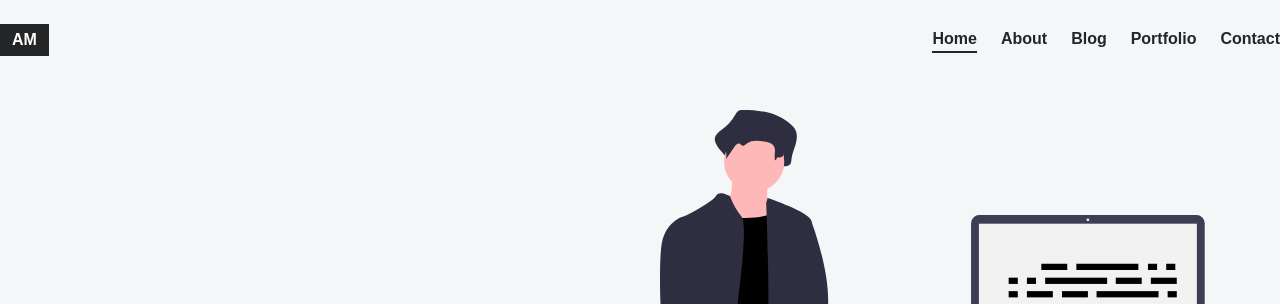
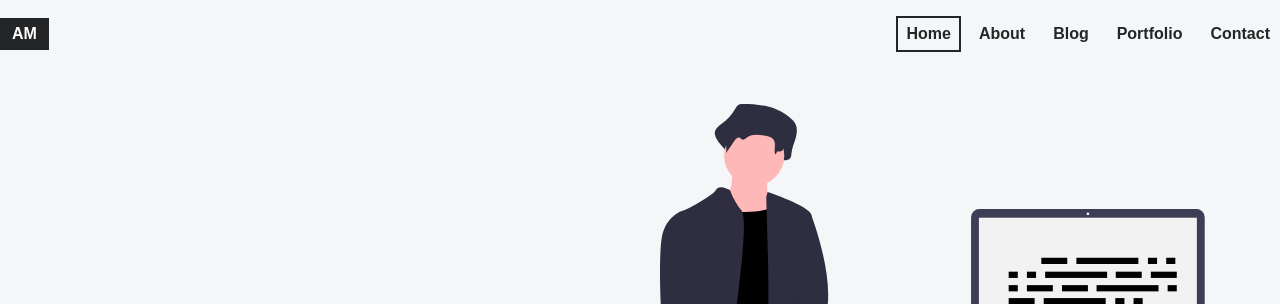
Before and after one commit to angelmtztrc/portfolio, a Gatsby site: page / in a window 1280 px wide. Shown: the top 304 px of the page. Built offline with nearby package versions, Linux system fonts and the light colour scheme; Gatsby itself is replaced by a stand-in of ours; a web font is replaced by a local one.

Commit message:
💄 styles(navbar): full border in links

```diff
--- a/src/components/Navbar.js
+++ b/src/components/Navbar.js
@@ -14,7 +14,7 @@ const Navbar = () => {
 
   return (
     <header className="w-full">
-      <div className="container flex flex-wrap items-center justify-between mx-auto px-6 py-4 lg:px-0 lg:py-6">
+      <div className="container flex flex-wrap items-center justify-between mx-auto px-6 py-3 lg:px-0 lg:py-4">
         <Link to="/" className="flex items-center px-3 py-2 bg-dark-primary">
           <span className="text-light-primary font-display font-bold leading-none">
             AM
@@ -35,35 +35,35 @@ const Navbar = () => {
         >
           <Link
             to="/"
-            className="lg:hover:text-dark-primary lg:hover:bg-transparent lg:hover:border-dark-primary mb-3 px-3 py-2 hover:text-light-primary font-bold hover:bg-dark-primary transition-colors duration-300 ease-in-out lg:mb-0 lg:px-0 lg:py-0 lg:border-b-2 lg:border-transparent"
+            className="lg:hover:text-dark-primary lg:hover:bg-transparent lg:hover:border-dark-primary mb-3 px-3 py-2 hover:text-light-primary font-bold hover:bg-dark-primary transition-colors duration-300 ease-in-out lg:mb-0 lg:px-2 lg:py-1 lg:border-2 lg:border-transparent"
             activeClassName="text-light-primary lg:text-dark-primary bg-dark-primary lg:bg-transparent lg:border-b-2 lg:border-dark-primary active-border"
           >
             Home
           </Link>
           <Link
             to="/about"
-            className="lg:hover:text-dark-primary lg:hover:bg-transparent lg:hover:border-dark-primary mb-3 px-3 py-2 hover:text-light-primary font-bold hover:bg-dark-primary transition-colors duration-300 ease-in-out lg:mb-0 lg:px-0 lg:py-0 lg:border-b-2 lg:border-transparent"
+            className="lg:hover:text-dark-primary lg:hover:bg-transparent lg:hover:border-dark-primary mb-3 px-3 py-2 hover:text-light-primary font-bold hover:bg-dark-primary transition-colors duration-300 ease-in-out lg:mb-0 lg:px-2 lg:py-0 lg:border-2 lg:border-transparent"
             activeClassName="text-light-primary lg:text-dark-primary bg-dark-primary lg:bg-transparent lg:border-b-2 lg:border-dark-primary active-border"
           >
             About
           </Link>
           <Link
             to="/blog"
-            className="lg:hover:text-dark-primary lg:hover:bg-transparent lg:hover:border-dark-primary mb-3 px-3 py-2 hover:text-light-primary font-bold hover:bg-dark-primary transition-colors duration-300 ease-in-out lg:mb-0 lg:px-0 lg:py-0 lg:border-b-2 lg:border-transparent"
+            className="lg:hover:text-dark-primary lg:hover:bg-transparent lg:hover:border-dark-primary mb-3 px-3 py-2 hover:text-light-primary font-bold hover:bg-dark-primary transition-colors duration-300 ease-in-out lg:mb-0 lg:px-2 lg:py-0 lg:border-2 lg:border-transparent"
             activeClassName="text-light-primary lg:text-dark-primary bg-dark-primary lg:bg-transparent lg:border-b-2 lg:border-dark-primary active-border"
           >
             Blog
           </Link>
           <Link
             to="/portfolio"
-            className="lg:hover:text-dark-primary lg:hover:bg-transparent lg:hover:border-dark-primary mb-3 px-3 py-2 hover:text-light-primary font-bold hover:bg-dark-primary transition-colors duration-300 ease-in-out lg:mb-0 lg:px-0 lg:py-0 lg:border-b-2 lg:border-transparent"
+            className="lg:hover:text-dark-primary lg:hover:bg-transparent lg:hover:border-dark-primary mb-3 px-3 py-2 hover:text-light-primary font-bold hover:bg-dark-primary transition-colors duration-300 ease-in-out lg:mb-0 lg:px-2 lg:py-0 lg:border-2 lg:border-transparent"
             activeClassName="text-light-primary lg:text-dark-primary bg-dark-primary lg:bg-transparent lg:border-b-2 lg:border-dark-primary active-border"
           >
             Portfolio
           </Link>
           <Link
             to="/contact"
-            className="lg:hover:text-dark-primary lg:hover:bg-transparent lg:hover:border-dark-primary mb-3 px-3 py-2 hover:text-light-primary font-bold hover:bg-dark-primary transition-colors duration-300 ease-in-out lg:mb-0 lg:px-0 lg:py-0 lg:border-b-2 lg:border-transparent"
+            className="lg:hover:text-dark-primary lg:hover:bg-transparent lg:hover:border-dark-primary mb-3 px-3 py-2 hover:text-light-primary font-bold hover:bg-dark-primary transition-colors duration-300 ease-in-out lg:mb-0 lg:px-2 lg:py-0 lg:border-2 lg:border-transparent"
             activeClassName="text-light-primary lg:text-dark-primary bg-dark-primary lg:bg-transparent lg:border-b-2 lg:border-dark-primary active-border"
           >
             Contact
--- a/tailwind.css
+++ b/tailwind.css
@@ -59,7 +59,7 @@ h5 {
 }
 
 #navigation > :not(:last-child) {
-  @apply mr-6;
+  @apply mr-2;
 }
 
 @media (max-width: 1024px) {
```
